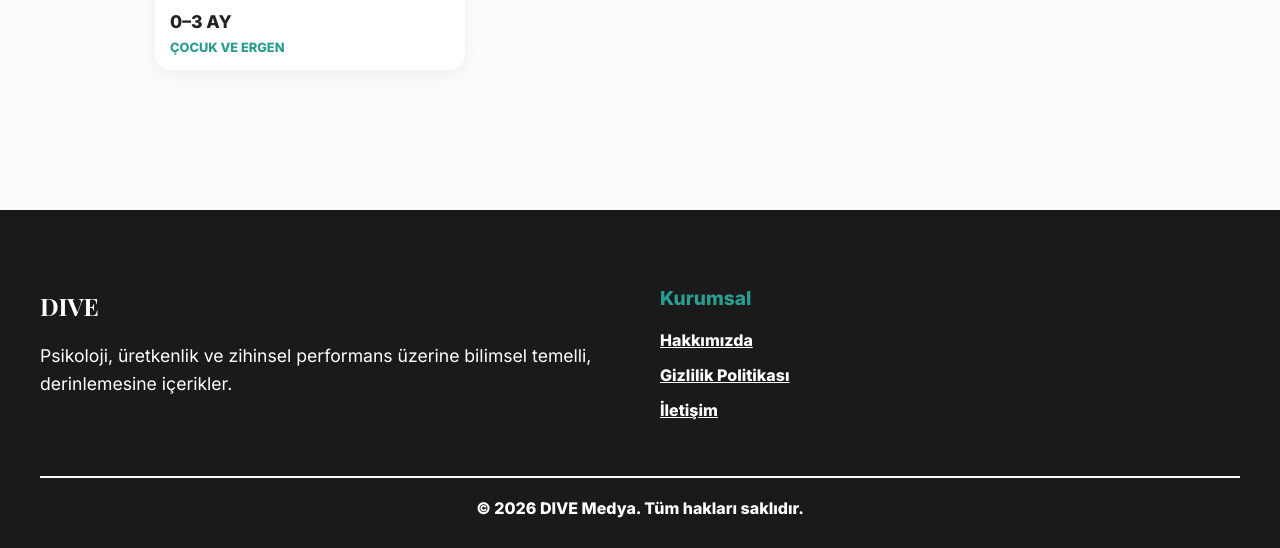
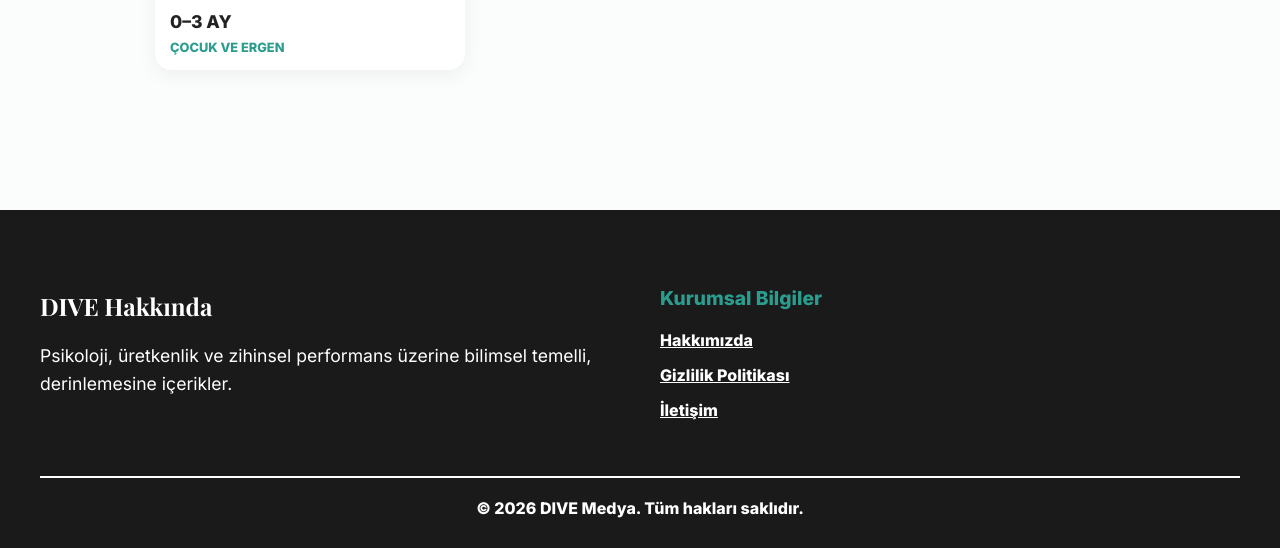
Before and after one commit to EKTHOLDING/dive, a Jekyll site: the page built from index.html, in a window 1280 px wide and 900 px high, scrolled down 10359 px, cut to the strip 352-900 px from the top of the window. Built offline with Jekyll 4.4.1, drawn with Linux system fonts in a browser that asks for light colours; some web fonts are replaced; comment, search, counter and statistics services are not loaded.

Commit message:
Update default.html

```diff
--- a/_layouts/default.html
+++ b/_layouts/default.html
@@ -23,11 +23,10 @@
         body { margin: 0; background-color: var(--bg); color: var(--text); font-family: 'Inter', sans-serif; display: flex; flex-direction: column; min-height: 100vh; }
 
         a { text-decoration: none; color: inherit; }
-        /* Linklerin altı çizili olması erişilebilirliği artırır */
         .footer-link { text-decoration: underline !important; color: #ffffff !important; font-weight: bold; }
 
         .header { position: fixed; top: 0; width: 100%; height: 70px; background: rgba(255,255,255,0.98); z-index: 100; display: flex; align-items: center; padding: 0 20px; box-shadow: 0 2px 15px rgba(42, 157, 143, 0.1); }
-        .brand-container { display: flex; align-items: center; gap: 8px; font-family: 'Playfair Display', serif; font-size: 1.5rem; font-weight: bold;}
+        .brand-container { display: flex; align-items: center; gap: 8px; font-family: 'Playfair Display', serif; font-size: 1.5rem; font-weight: bold; }
         .logo-icon { color: var(--primary); }
 
         .main-content { flex: 1; margin-top: 100px; padding: 20px; max-width: 1000px; margin-left: auto; margin-right: auto; width: 100%; }
@@ -38,7 +37,7 @@
 <body>
 
     <header class="header">
-        <h1 style="margin:0; font-size: 1.5rem;">
+        <h1 style="margin:0; padding:0; line-height:1;">
             <a href="/" class="brand-container">
                 <i class='bx bxs-spa logo-icon' aria-hidden="true"></i> DIVE
             </a>
@@ -52,12 +51,12 @@
     <footer class="custom-footer">
         <div style="max-width: 1200px; margin: 0 auto; display: grid; grid-template-columns: repeat(auto-fit, minmax(250px, 1fr)); gap: 40px;">
             <div>
-                <h2 style="font-family: 'Playfair Display', serif; margin-bottom: 20px; color: #ffffff; font-size: 1.5rem;">DIVE</h2>
+                <h2 style="font-family: 'Playfair Display', serif; margin-bottom: 20px; color: #ffffff; font-size: 1.5rem;">DIVE Hakkında</h2>
                 <p style="color: #ffffff; font-size: 1.1rem; line-height: 1.6;">Psikoloji, üretkenlik ve zihinsel performans üzerine bilimsel temelli, derinlemesine içerikler.</p>
             </div>
 
             <div>
-                <h2 style="margin-bottom: 20px; color: #2a9d8f; font-size: 1.2rem;">Kurumsal</h2>
+                <h2 style="margin-bottom: 20px; color: #2a9d8f; font-size: 1.2rem;">Kurumsal Bilgiler</h2>
                 <ul style="list-style: none; padding: 0;">
                     <li style="margin-bottom: 15px;"><a href="/hakkimizda" class="footer-link">Hakkımızda</a></li>
                     <li style="margin-bottom: 15px;"><a href="/gizlilik-politikasi" class="footer-link">Gizlilik Politikası</a></li>
```
